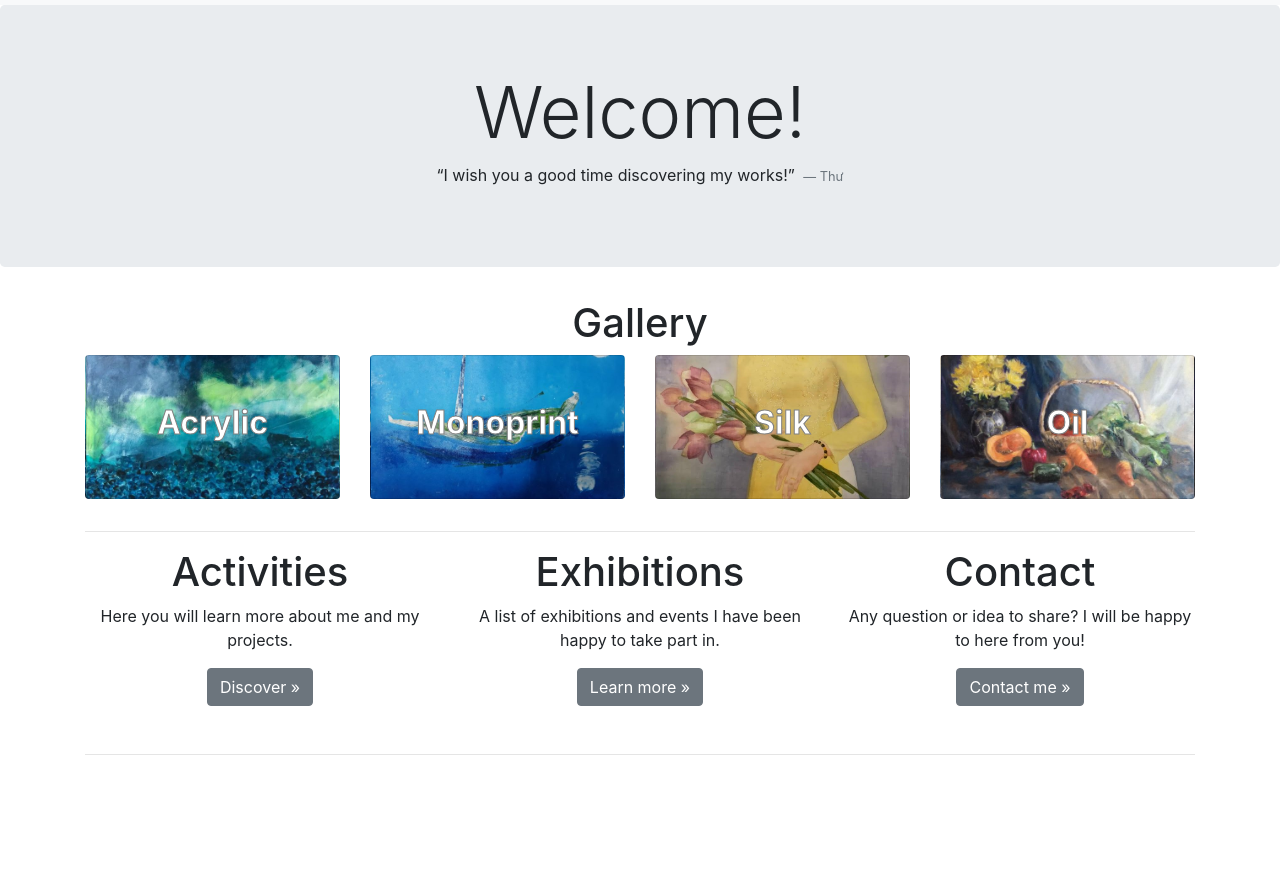
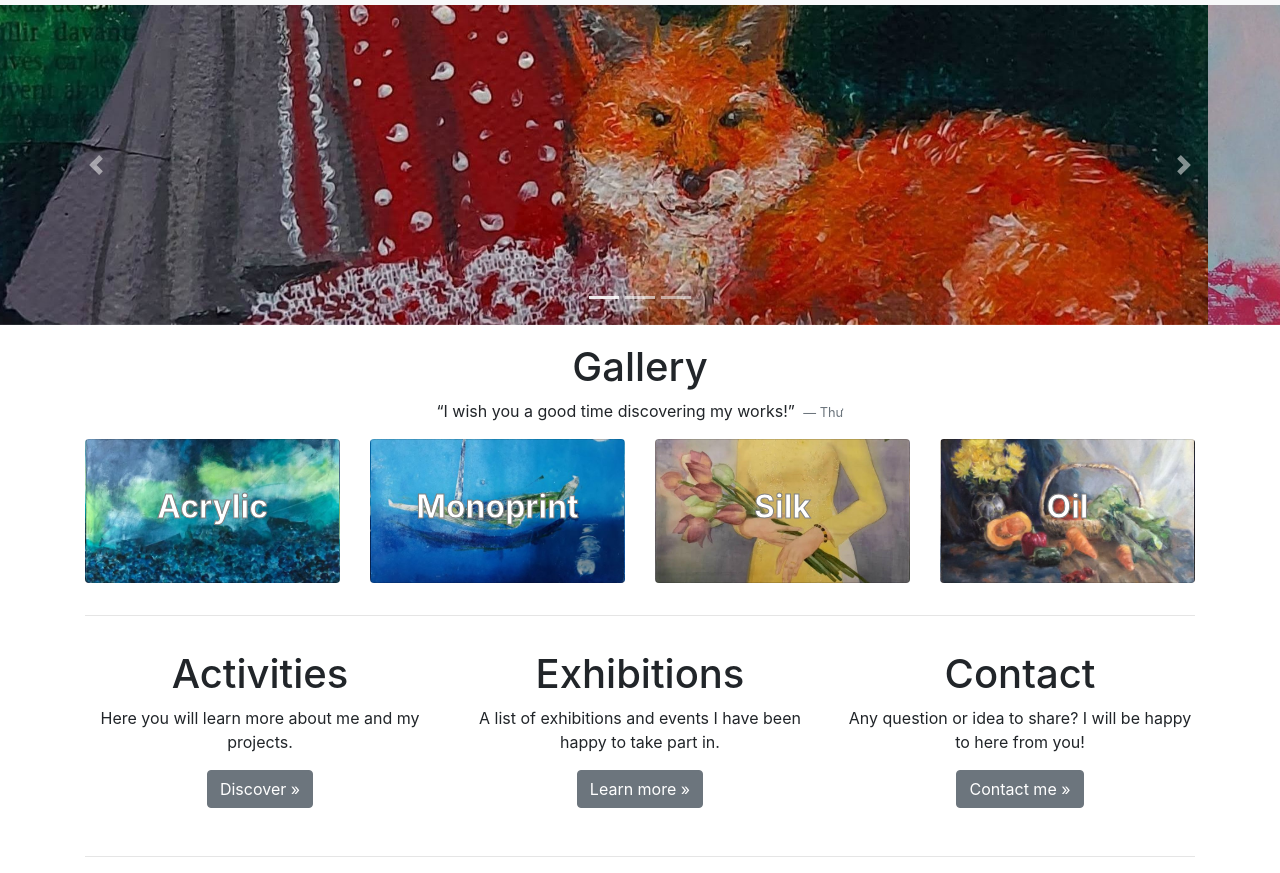
Before and after one commit to thuarte/thuarte.github.io, a plain HTML site: page index.html in a window 1280 px wide. Shown: the part 54-927 px from the top of the page. Before the commit the page ends 825 px from the top, so only its background shows below. Drawn offline with nearby package versions, Linux system fonts and the light colour scheme.

Commit message:
Carousel

```diff
--- a/css/styles.css
+++ b/css/styles.css
@@ -1,3 +1,8 @@
+/* General */
+h1 {
+  margin-top: 18px;
+}
+
 /* Picture buttons */
 .picture-btn {
   background-attachment: local;
--- a/index.html
+++ b/index.html
@@ -41,19 +41,41 @@
   </div>
 </nav>
 
-<div class="jumbotron">
-  <div class="container text-center">
-    <h1 class="display-3">Welcome!</h1>
-    <p>
-      <q>I wish you a good time discovering my works!</q>
-      <span class="text-muted small pl-1">&mdash;&nbsp;Thư</span>
-    </p>
+<div id="thu-arte-carousel" class="carousel slide" data-ride="carousel">
+
+  <ul class="carousel-indicators">
+    <li data-target="#thu-arte-carousel" data-slide-to="0" class="active"></li>
+    <li data-target="#thu-arte-carousel" data-slide-to="1"></li>
+    <li data-target="#thu-arte-carousel" data-slide-to="2"></li>
+  </ul>
+
+  <div class="carousel-inner">
+    <div class="carousel-item active">
+      <img class="w-100 h-100" src="pics/carousel/carousel01.jpg" width="2200" height="550">
+    </div>
+    <div class="carousel-item">
+      <img class="w-100 h-100" src="pics/carousel/carousel02.jpg" width="2200" height="550">
+    </div>
+    <div class="carousel-item">
+      <img class="w-100 h-100" src="pics/carousel/carousel03.jpg" width="2200" height="550">
+    </div>
   </div>
+
+  <a class="carousel-control-prev" href="#thu-arte-carousel" data-slide="prev">
+    <span class="carousel-control-prev-icon"></span>
+  </a>
+  <a class="carousel-control-next" href="#thu-arte-carousel" data-slide="next">
+    <span class="carousel-control-next-icon"></span>
+  </a>
 </div>
 
 <div class="container text-center">
 
   <h1>Gallery</h1>
+  <p>
+    <q>I wish you a good time discovering my works!</q>
+    <span class="text-muted small pl-1">&mdash;&nbsp;Thư</span>
+  </p>
   <div class="row">
     <div class="col-lg-3 mb-3">
       <div class="card picture-btn picture-btn-acrylic">
```
Also changed, not shown: pics/carousel/carousel01.jpg (added), pics/carousel/carousel02.jpg (added), pics/carousel/carousel03.jpg (added).
